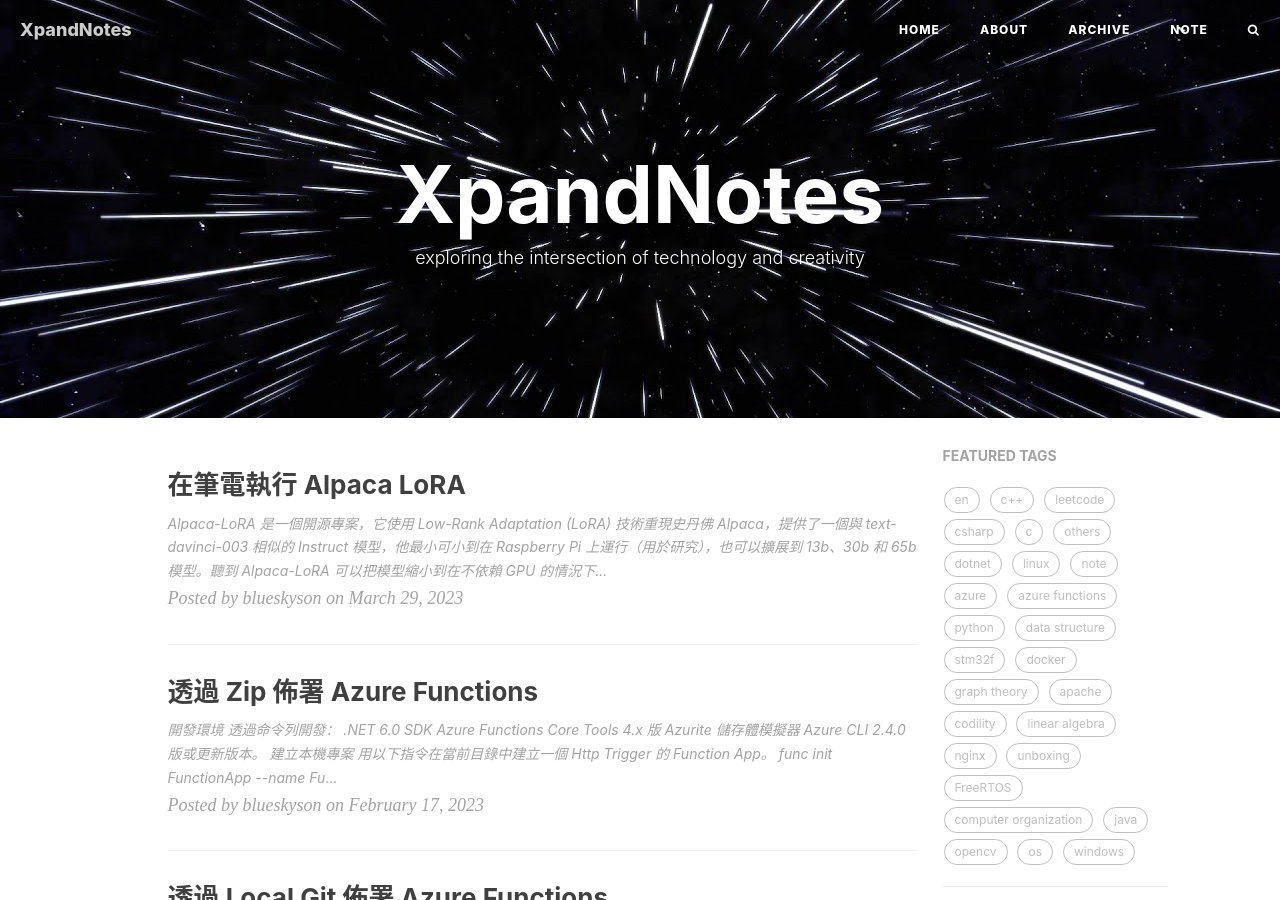
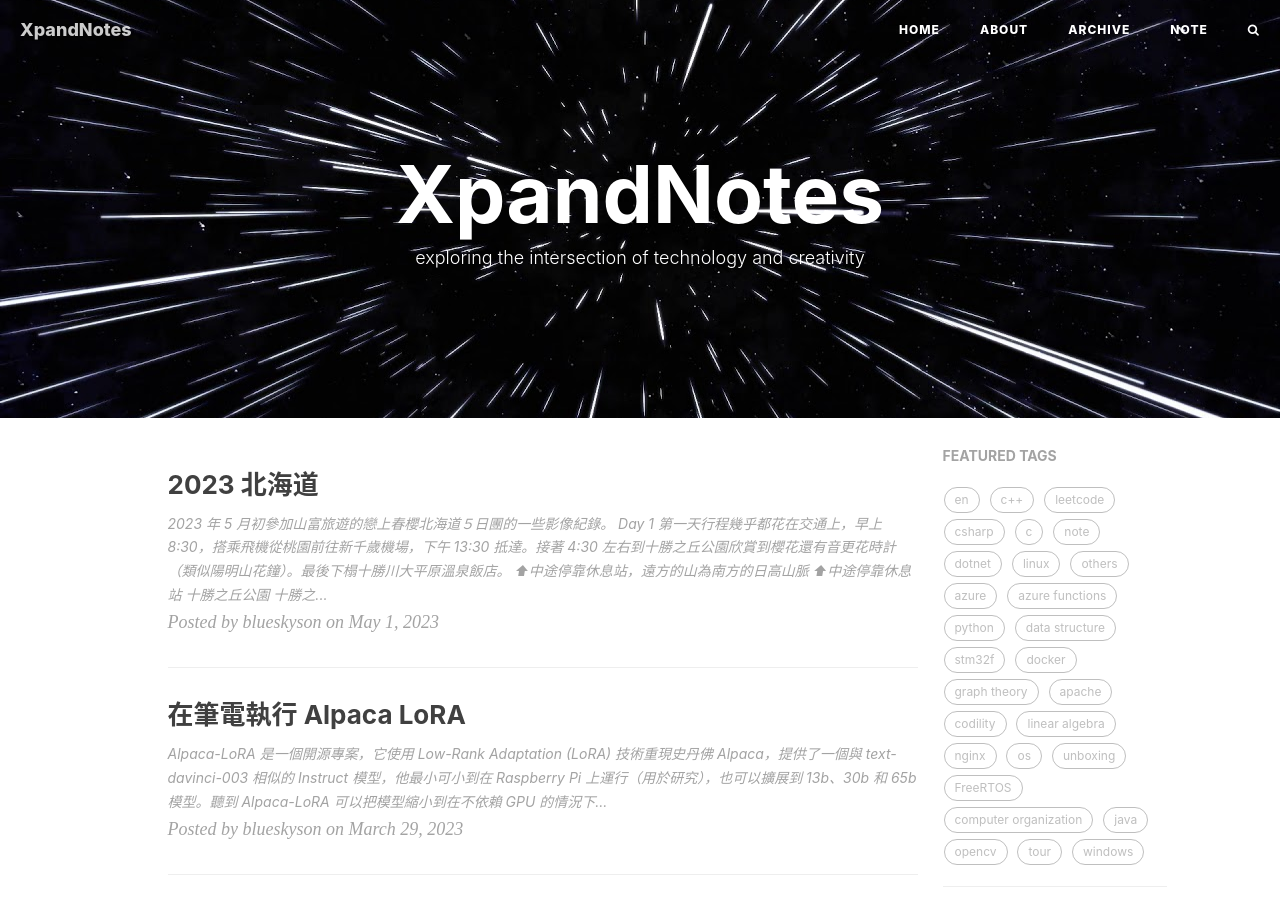
Before and after one commit to blueskyson/blueskyson.github.io, a Jekyll site: the page built from index.html, in a window 1280 px wide and 900 px high. Built offline with Jekyll 4.4.1, drawn with Linux system fonts in a browser that asks for light colours; nearby versions of some CDN libraries; the list of posts is cut into pages by our own code; comment, search, counter and statistics services are not loaded; some of the changed text lies outside the part shown.

Commit message:
Add hokkaido

```diff
--- /dev/null
+++ b/_posts/tour/2023-05-01-hokkaido.md
@@ -0,0 +1,34 @@
+---
+title: "2023 北海道"
+subtitle: ""
+excerpt: "北海道 十勝平原"
+layout: post
+author: "blueskyson"
+header-img: "img/hokkaido-bg.jpg"
+tags:
+  - tour
+---
+
+2023 年 5 月初參加山富旅遊的戀上春櫻北海道５日團的一些影像紀錄。
+
+## Day 1
+
+第一天行程幾乎都花在交通上，早上 8:30，搭乘飛機從桃園前往新千歲機場，下午 13:30 抵達。接著 4:30 左右到十勝之丘公園欣賞到櫻花還有音更花時計（類似陽明山花鐘）。最後下榻十勝川大平原溫泉飯店。
+
+![](https://raw.githubusercontent.com/blueskyson/image-host/master/tour/2023-hokkaido/20230501_162122.jpg)
+*⬆中途停靠休息站，遠方的山為南方的日高山脈*
+![](https://raw.githubusercontent.com/blueskyson/image-host/master/tour/2023-hokkaido/20230501_161517.jpg)
+*⬆中途停靠休息站*
+
+### 十勝之丘公園
+
+<iframe src="https://www.google.com/maps/embed?pb=!1m18!1m12!1m3!1d1038311.2677433967!2d142.5374121209653!3d42.99078397619921!2m3!1f0!2f0!3f0!3m2!1i1024!2i768!4f13.1!3m3!1m2!1s0x5f73a27afc195f0b%3A0xd60c09fad641f844!2z5Y2B5Yud5LmL5LiY5YWs5ZyS!5e0!3m2!1szh-TW!2stw!4v1683472402477!5m2!1szh-TW!2stw" width="600" height="450" style="border:0;" allowfullscreen="" loading="lazy" referrerpolicy="no-referrer-when-downgrade"></iframe>
+
+十勝之丘公園的櫻花有開，約莫有二三十株，但是跟其他日本的櫻花名勝比起來實在太小棵，所以沒有特別拍很多張櫻花照片。我們去的時候也只有兩三個本地人在賞花。
+
+![](https://raw.githubusercontent.com/blueskyson/image-host/master/tour/2023-hokkaido/18108027879452.jpg)
+![](https://raw.githubusercontent.com/blueskyson/image-host/master/tour/2023-hokkaido/20230501_171501.jpg)
+![](https://raw.githubusercontent.com/blueskyson/image-host/master/tour/2023-hokkaido/20230501_172241.jpg)
+*⬆音更花時計*
+![](https://raw.githubusercontent.com/blueskyson/image-host/master/tour/2023-hokkaido/20230501_172432.jpg)
+*⬆近拍音更花時計*
```
Also changed, not shown: _includes/note/note.md (+3 -1 lines), _posts/tour/2021-02-18-linkou-cherry-blossoms-starbucks.md (renamed from _posts/2021/2021-02-18-linkou-cherry-blossoms-starbucks.md, +2 -2 lines), _posts/tour/2021-02-18-tour-home.md (added, +15 -0 lines), img/hokkaido-bg.jpg (added).
